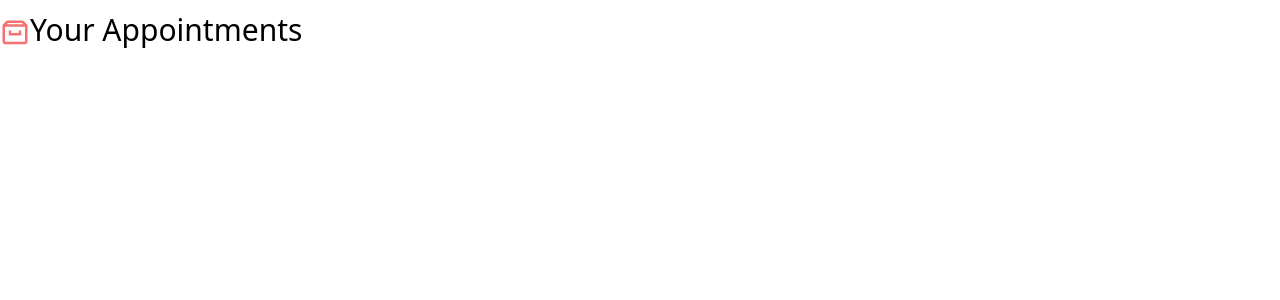
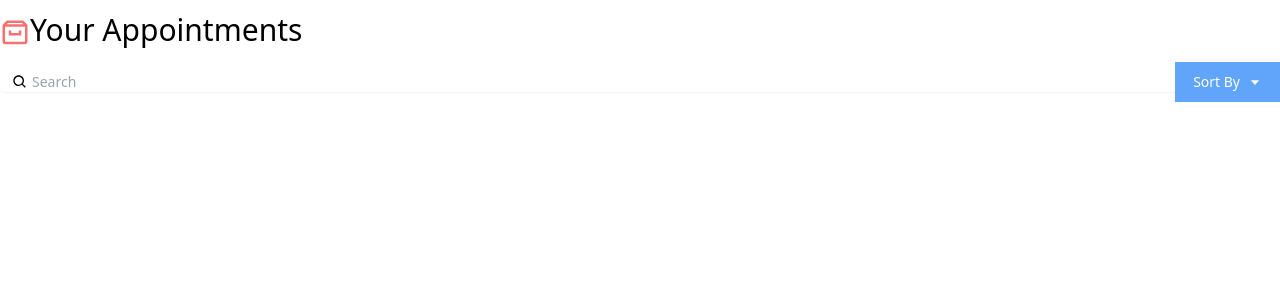
Before and after one commit to memtarhan/Become-a-React-Developer, a React (Create React App) app in the folder react-interface/: page / in a window 1280 px wide. Shown: the top 300 px of the page. Built offline with nearby package versions, Linux system fonts and the light colour scheme.

Commit message:
[Building an Interface] - Creating search component

```diff
--- a/react-interface/src/App.js
+++ b/react-interface/src/App.js
@@ -1,4 +1,5 @@
 import { BiArchive } from "react-icons/bi";
+import Search from "./components/Search";
 
 function App() {
   return (
@@ -7,6 +8,7 @@
         <BiArchive className="inline-block text-red-400 align-center" />
         Your Appointments
       </h1>
+      <Search />
     </div>
   );
 }
--- /dev/null
+++ b/react-interface/src/components/Search.js
@@ -0,0 +1,37 @@
+import { BiSearch, BiCaretDown } from "react-icons/bi";
+
+const Search = () => {
+  return (
+    <div className="py-5">
+      <div className="mt-1 relative rounded-md shadow-sm">
+        <div className="absolute inset-y-0 left-0 pl-3 flex items-center pointer-events-none">
+          <BiSearch />
+          <label htmlFor="query" className="sr-only" />
+        </div>
+        <input
+          type="text"
+          name="query"
+          id="query"
+          value=""
+          className="pl-8 rounded-md focus:ring-indigo-500 focus:border-indigo-500 block w-full sm:text-sm border-gray-300"
+          placeholder="Search"
+        />
+        <div className="absolute inset-y-0 right-0 flex items-center">
+          <div>
+            <button
+              type="button"
+              className="justify-center px-4 py-2 bg-blue-400 border-2 border-blue-400 text-sm text-white hover:bg-blue-700 focus:outline-none focus:ring-2 focus:ring-offset-2 flex items-center"
+              id="options-menu"
+              aria-haspopup="true"
+              aria-expanded="true"
+            >
+              Sort By <BiCaretDown className="ml-2" />
+            </button>
+          </div>
+        </div>
+      </div>
+    </div>
+  );
+};
+
+export default Search;
```
